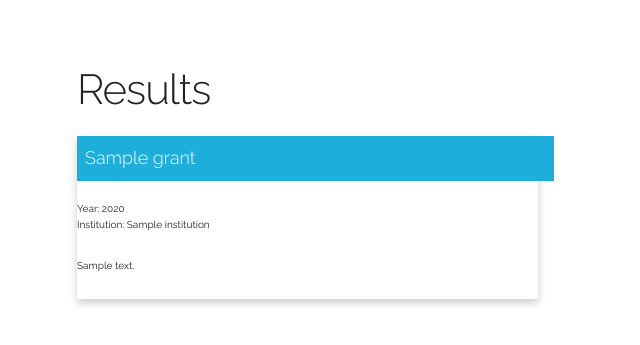
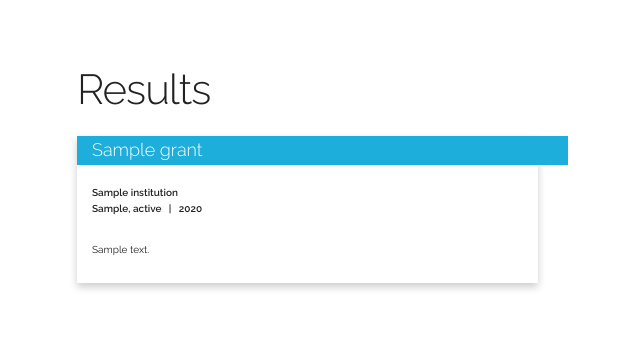
Before and after one commit to smythp/NEH-impact, a Flask app: template app/templates/results.html in a window 1280 px wide. Shown: the part 68-413 px from the top of the page, without its empty margins (83-723 px from the left). Run offline with Flask 2, Linux system fonts and the light colour scheme; the template is opened without the code that fills it: most values are stand-ins (such as "Sample title", 1, 10 or a date in 2020).

Commit message:
Padding, bold and other visual tweaks

```diff
--- a/app/static/styles.css
+++ b/app/static/styles.css
@@ -115,3 +115,7 @@ input[type="checkbox"], input[type="radio"] {
 p {
     text-align: left;
 }
+
+string {
+    font-weight: bold;
+}
--- a/app/templates/results.html
+++ b/app/templates/results.html
@@ -4,9 +4,11 @@
 <style>
   h6, p {
     text-align: left;
+    padding: 0 15px;
 
   }
  .six.columns.card h6  {
+   padding: 0 15px;
    text-align: left;
    }
 </style>
@@ -26,8 +28,8 @@
   <div class="six columns card">
     <a href="grant/{{ grant.id }}"><h6 {{ loop.cycle('', '', ' style="background-color:#dbaa1e;"', ' style="background-color:#dbaa1e;"') | safe }}>{{ grant.ProjectTitle  | truncate(32) }}</h6></a>
 
-    <p>Year: {{ grant.YearAwarded }}<br>
-    Institution: {{ grant.Institution }}</p>
+    <string><p>{{ grant.Institution }}<br>
+      {{ grant.InstCity }}, {{grant.InstState }}&nbsp; &nbsp;|&nbsp;&nbsp; {{ grant.YearAwarded }}</p></string>
 
     {% if grant.ProjectDesc %}
     <p class="left-align">{{ grant.ProjectDesc | truncate(600) }}</p>
```
